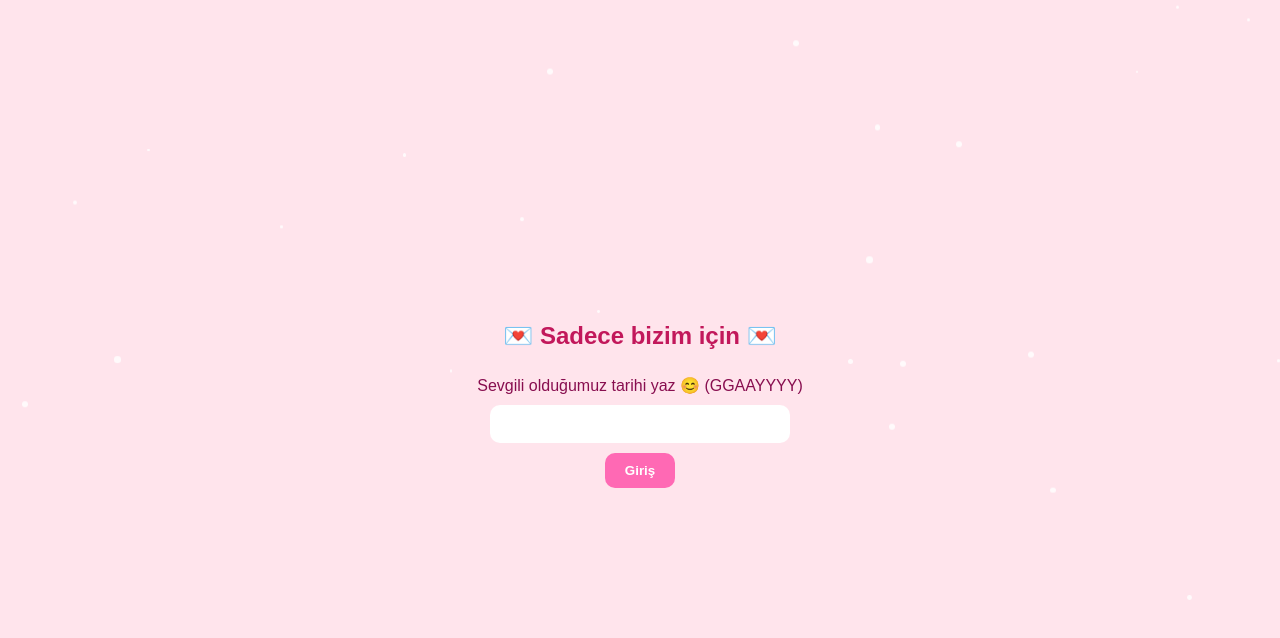
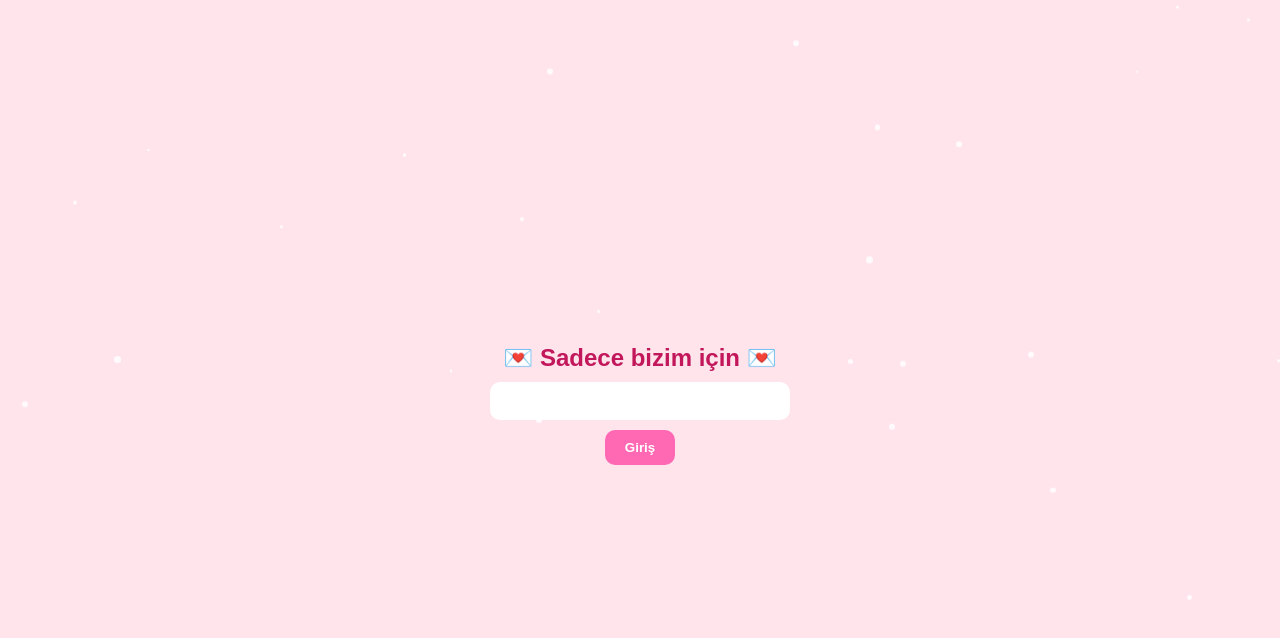
Before and after one commit to emircanmaden/emircanyagmur.github.io, a plain HTML site: page index.html in a window 1280 px wide. Drawn offline with Linux system fonts and the light colour scheme.

Commit message:
Update index.html

```diff
--- a/index.html
+++ b/index.html
@@ -234,7 +234,6 @@
 
 <div id="girisEkrani">
   <h2>💌 Sadece bizim için 💌</h2>
-  <p>Sevgili olduğumuz tarihi yaz 😊 (GGAAYYYY)</p>
   <input type="password" id="sifre" />
   <button onclick="girisYap()">Giriş</button>
   <div class="hata" id="hataMesaji"></div>
```
